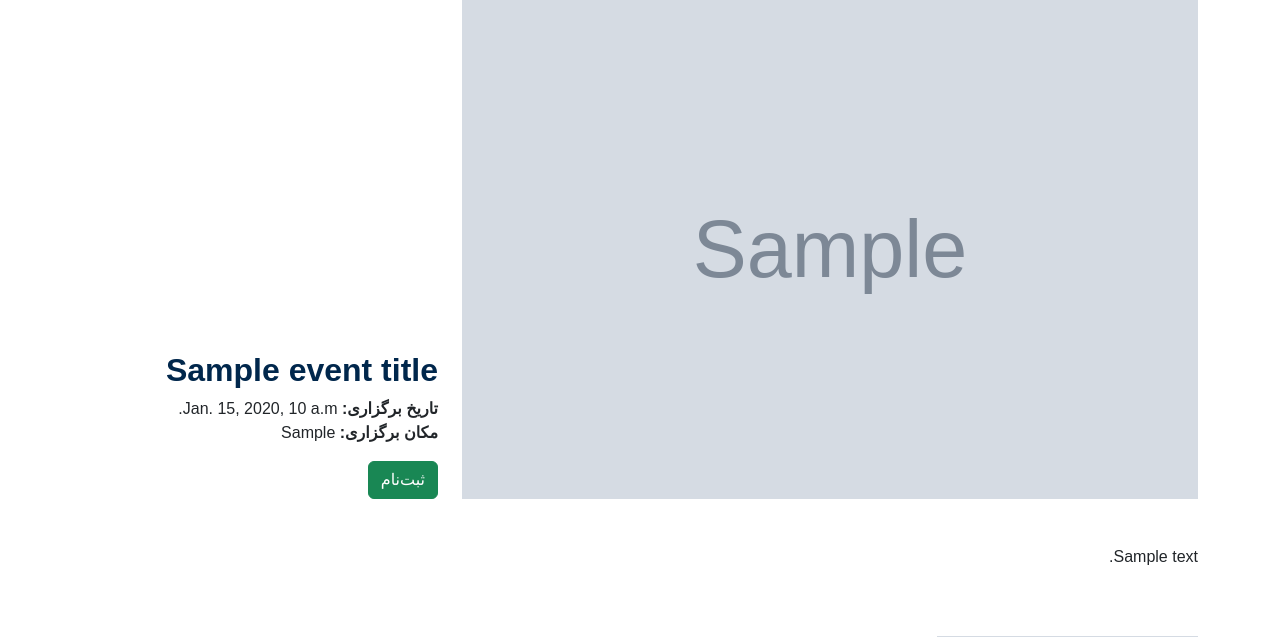
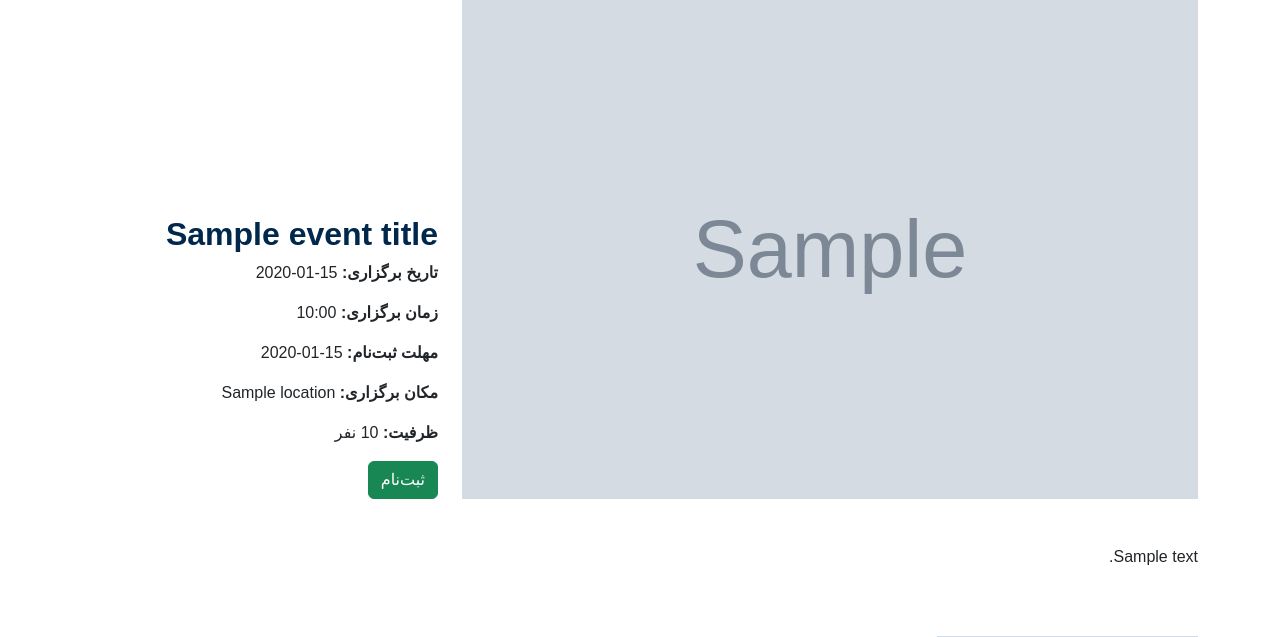
Before and after one commit to md5502/Tj-uni-info, a Django app: template events/templates/events/event_detail.html in a window 1280 px wide. Shown: the part 199-836 px from the top of the page. Run offline with Django 5.2, Linux system fonts and the light colour scheme; tables that the repository leaves empty hold one stand-in row (values such as "Sample post"); the template is opened without the code that fills it: values that come from a table or form of the project are taken from there, most other values are stand-ins (such as "Sample title", 1, 10 or a date in 2020); grey boxes marked "Sample" are stand-in pictures.

Commit message:
fix some bugs and add deadline field

```diff
--- a/events/selectors.py
+++ b/events/selectors.py
@@ -70,9 +70,8 @@ def get_event_with_given_slug(slug):
     Raises:
         Http404: If the event with the given slug does not exist.
     """
-    event = get_object_or_404(Event, slug=slug)
-    event.schedule_date = jdatetime.datetime.fromgregorian(date=event.schedule_date).strftime("%Y/%m/%d")
-    return event
+
+    return get_object_or_404(Event, slug=slug)
 
 
 def is_user_registered_in_event(event, email):
--- a/events/services.py
+++ b/events/services.py
@@ -65,7 +65,9 @@ def build_event_context(slug):
     context["event_title"] = event.title
     context["event_slug"] = event.slug
     context["event_date"] = event.schedule_date
+    context["event_register_deadline"] = event.register_deadline
     context["location"] = event.location
+    context["capacity"] = event.capacity
 
     # Convert markdown description to HTML
     context["event_description_html"] = markdown.markdown(event.description)
--- a/events/templates/events/event_detail.html
+++ b/events/templates/events/event_detail.html
@@ -25,12 +25,25 @@
             </div>
             <div style="margin-top: auto;" class="col-md-4">
                 <h2 class="event-detail-title">{{ event_title }}</h2>
-                <span class="event-detail-date"><strong>تاریخ برگزاری:</strong> {{ event_date }}</span> <!-- تاریخ برگزاری -->
-                <p class="event-detail-location"><strong>مکان برگزاری:</strong> {{ event.location }}</p> <!-- مکان برگزاری -->
-                <a class="btn btn-success" href="{% url 'events:event_registration' event_slug %}">
-                    ثبت‌نام
-                </a>
+                <p class="event-detail-date"><strong>تاریخ برگزاری:</strong> {{ event_date|date:"d-m-Y" }}</p> <!-- تاریخ برگزاری -->
+                <p class="event-detail-date"><strong>زمان برگزاری:</strong> {{ event_date|time:"H:i" }}</p> <!-- زمان برگزاری -->
+                <p class="event-detail-date"><strong>مهلت ثبت‌نام:</strong> {{ event_register_deadline|date:"d-m-Y" }}</p> <!-- مهلت ثبت‌نام -->
+                <p class="event-detail-location"><strong>مکان برگزاری:</strong> {{ location }}</p> <!-- مکان برگزاری -->
+                <p class="event-detail-capacity"><strong>ظرفیت:</strong> {{ capacity }} نفر</p> <!-- ظرفیت -->
+
+                {% if capacity > 0 %}
+                    <a class="btn btn-success" href="{% url 'events:event_registration' event_slug %}">
+                        ثبت‌نام
+                    </a>
+                {% else %}
+                    <p class="text-danger">
+                        ثبت‌نام امکان‌پذیر نیست (ظرفیت تکمیل شده)
+                    </p>
+                {% endif %}
+
             </div>
+
+
         </div>
 
         <!-- Event Description -->
```
Also changed, not shown: events/views.py (+24 -4 lines).
